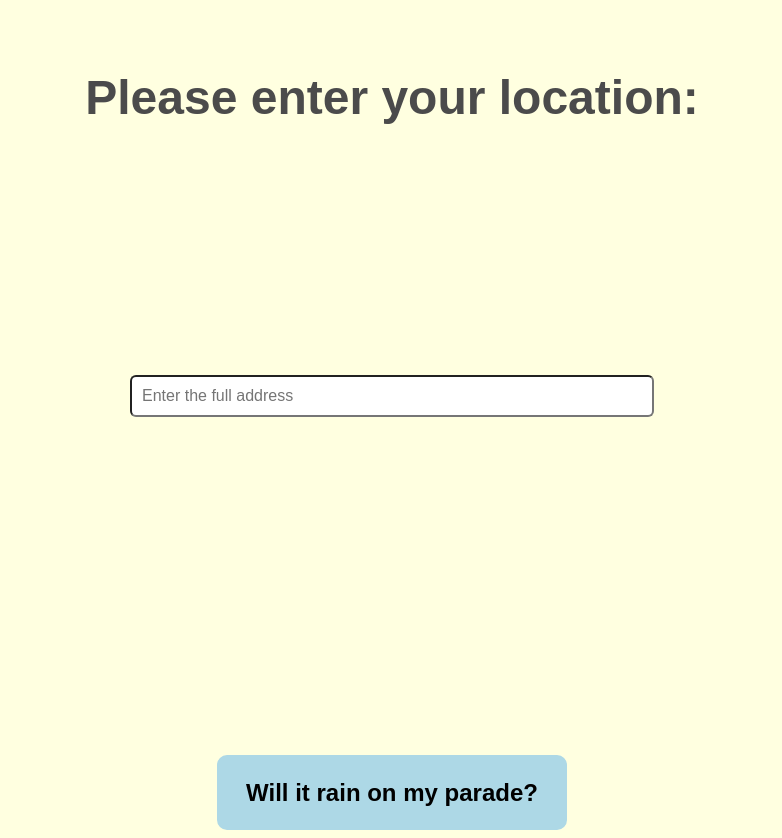
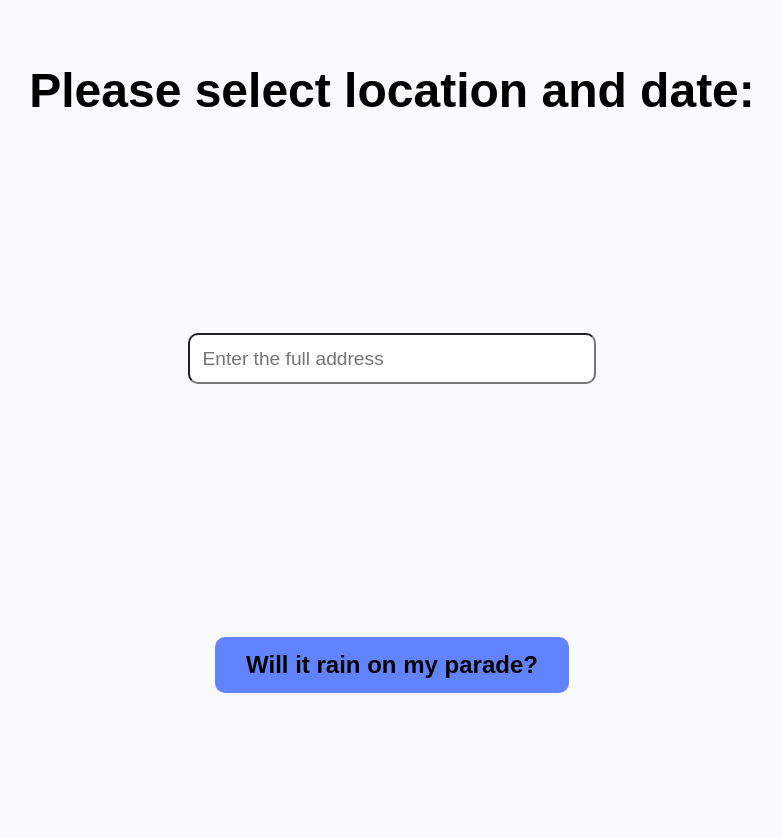
Before and after one commit to MassonMassoniy/ThomasAndFriends_NASA2025, a Flask app: page / in a window 1280 px wide. Shown: the whole page, without its empty margins (248-1030 px from the left). After the commit the page ends 693 px from the top, so only its background shows below. Run offline with Flask 3, Linux system fonts and the light colour scheme.

Commit message:
index.html updated

```diff
--- a/static/index.css
+++ b/static/index.css
@@ -1,47 +1,48 @@
 body {
-    background-color: lightyellow;
+    background-color: #f9fafb;
     font-family: Arial, Helvetica, sans-serif;
 }
 
-.spaced-heading {
-    margin-top: 70px;
+/* Top text */
+.heading {
+    margin-top: 5%;
     text-align: center;
-    font-size: 48px;
-    color: rgb(75, 75, 75);
+    font-size: 300%;
+    color: #000000;
 }
 
-.center-input {
+/* Input space */
+.input {
     text-align: center;
-    margin-top: 50px;
-    color: rgb(75, 75, 75);
+    margin-top: 5%;
 }
 
+/* Input field */
 input[type="text"] {
-    padding: 10px;
-    border-radius: 6px;
-    font-size: 16px;
-    width: 60%;
-    max-width: 500px;
-    margin-top: 200px;
-    margin-bottom: 20px;
+    padding: 1%;
+    border-radius: 10px;
+    font-size: 120%;
+    width: 30%;
+    margin-top: 12%;
+    background-color: rgb(255, 255, 255);
 }
 
+/* Button parameters */
 button {
     display: inline-block;
-    width: 350px;
-    height: 75px;
+    width: 28%;
+    height: 7%;
     padding: 14px 28px;
     font-size: 24px;
     border-radius: 10px;
-    background-color: lightblue;
-    color: black;
+    background-color: #6283ff;
+    color: #000000;
     border: none;
     cursor: pointer;
-    margin-top: 300px;
-    margin-left: auto;
-    margin-right: auto;
+    margin-top: 20%;
+    margin-left: 36%;
 }
 
 button:hover {
-    background-color: rgb(97, 156, 176);
+    background-color: #496ceb;
 }
--- a/templates/index.html
+++ b/templates/index.html
@@ -5,11 +5,10 @@
     <title>Will it rain on my parade?</title>
 </head>
 <body>
-    <h1 class="spaced-heading"><strong>Please enter your location:</strong></h1>
-    <div class="center-input">
+    <h1 class="heading"><strong>Please select location and date:</strong></h1>
+    <div class="input">
         <input type="text" id="address" name="username" placeholder="Enter the full address" size="50">
-        <br><br>
-        <button type="submit"><strong>Will it rain on my parade?</strong></button>
     </div>
+    <button type="submit"><strong>Will it rain on my parade?</strong></button>
 </body>
 </html>
```
Also changed, not shown: index.css (deleted, +0 -48 lines), index.html (deleted, +0 -14 lines).
